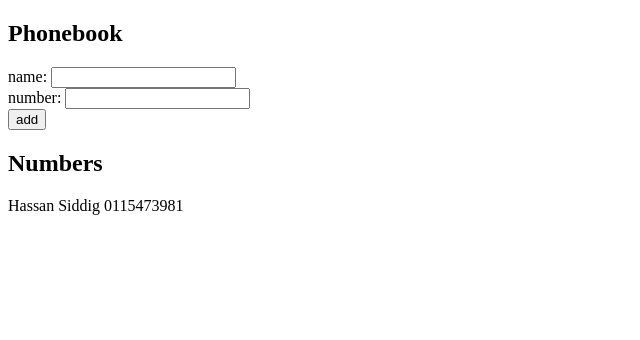
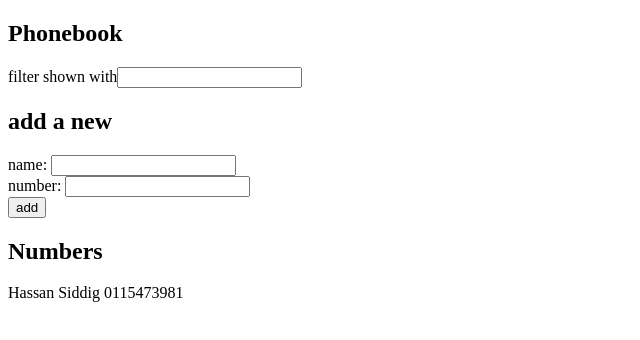
Before and after one commit to HsHs-dev/full-stack-open-course, a React (Vite) app in the folder part2/phonebook/: page / in a window 1280 px wide. Shown: the top 340 px of the page, without its empty margins (0-640 px from the left). Built offline with nearby package versions, Linux system fonts and the light colour scheme.

Commit message:
- solve exercise 2.9*

```diff
--- a/part2/phonebook/src/App.jsx
+++ b/part2/phonebook/src/App.jsx
@@ -11,12 +11,18 @@ const App = () => {
   const [newName, setNewName] = useState('')
   const [newNumber, SetNewNumber] = useState('')
 
+  const [search, setSearch] = useState('')
+
   const handleNameChange = (event) => {
     setNewName(event.target.value)
   }
 
   const handleNumberChange = (event) => {
     SetNewNumber(event.target.value)
+  }
+
+  const handleSearchChange = (event) => {
+    setSearch(event.target.value)
   }
 
   const addPerson = (event) => {
@@ -43,6 +49,18 @@ const App = () => {
   return (
     <div>
       <h2>Phonebook</h2>
+
+      <div>
+        filter shown with
+        <input value={search} onChange={handleSearchChange} />
+        {search && persons
+        .filter(person => person.name.toLowerCase().includes(search.toLowerCase()))
+        .map(person =>
+          <Name key={person.name} name={person.name} number={person.number} />
+        )}
+      </div>
+
+      <h2>add a new</h2>
       <form onSubmit={addPerson}>
         <div>
           name: <input value={newName} onChange={handleNameChange} />
```
